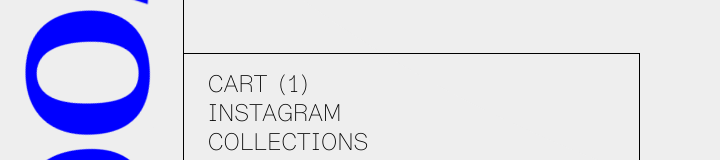
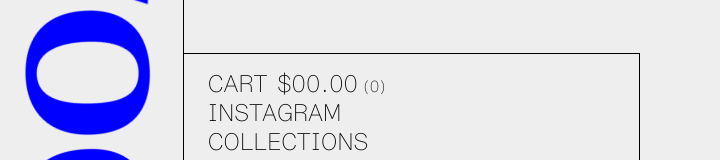
Before and after one commit to Ryjekk/nnyoc, a Next.js app: page /collections in a window 1280 px wide. Shown: the part 517-677 px from the top of the page, without its empty margins (0-720 px from the left). Built offline with nearby package versions, Linux system fonts and the light colour scheme.

Commit message:
Adding context

```diff
--- a/components/common/side/footer/Footer.js
+++ b/components/common/side/footer/Footer.js
@@ -1,14 +1,24 @@
 import {FooterWrapper, FooterWrapperTop} from "./styles";
-import {TextLight, TextLightSmall} from "../../../../styles/common/typography";
+import {CartCounter, TextLight, TextLightSmall} from "../../../../styles/common/typography";
 import Switcher from "./switcher/Switcher";
 import Link from "next/link";
-import {redirectToCheckout} from "../../../../lib/stripe/redirectToCheckout";
+import {formatCurrency} from "../../../../utils/formatCurrency";
+import {useShoppingCart} from "../../../../store/use-shopping-cart";
 
 const Footer = () => {
+    const { totalPrice, cartCount } = useShoppingCart();
+
     return (
         <div>
             <FooterWrapperTop>
-        <TextLight onClick={() => redirectToCheckout()}>CART (1)</TextLight>
+                <Link href="/cart">
+                    <div style={{display: "flex", alignItems: "baseline"}}>
+                        <TextLight>
+                            CART {formatCurrency(totalPrice)}{' '}
+                        </TextLight>
+                        <CartCounter>({cartCount})</CartCounter>
+                    </div>
+                </Link>
                 <TextLight>
                     <a href="https://www.instagram.com/nonoyesofcourse/" target="_blank" rel="noreferrer">INSTAGRAM</a>
                 </TextLight>
@@ -19,7 +29,8 @@ const Footer = () => {
 
             <FooterWrapper>
                 <Switcher/>
-          <TextLightSmall><a href="https://www.ryjewsky.com/" target="_blank" rel="noreferrer">ryjewsky</a> x NNYOC</TextLightSmall>
+                <TextLightSmall><a href="https://www.ryjewsky.com/" target="_blank" rel="noreferrer">ryjewsky</a> x
+                    NNYOC</TextLightSmall>
                 <TextLightSmall>NO NO YES OF COURSE © 2023</TextLightSmall>
                 <TextLightSmall>ICELAND / RTEYKJAVIK INGÓLFSSTRÆTI 10</TextLightSmall>
             </FooterWrapper>
--- a/pages/_app.js
+++ b/pages/_app.js
@@ -1,9 +1,12 @@
 import {DarkModeProvider} from "../context/DarkModeContext";
+import {CartProvider} from "../store/use-shopping-cart";
 
-function MyApp({ Component, pageProps }) {
-  return <DarkModeProvider>
-    <Component {...pageProps} />
-  </DarkModeProvider>
+function MyApp({Component, pageProps}) {
+    return <DarkModeProvider>
+        <CartProvider>
+            <Component {...pageProps} />
+        </CartProvider>
+    </DarkModeProvider>
 }
 
 export default MyApp
--- /dev/null
+++ b/store/use-local-storage-reducer.js
@@ -0,0 +1,36 @@
+import { useEffect, useReducer, useRef } from 'react';
+import { isClient } from '../utils/isClient';
+
+const useLocalStorageReducer = (key = '', reducer, initialValue = null) => {
+  const [state, dispatch] = useReducer(reducer, initialValue, () => {
+    try {
+      if (isClient) {
+        const item = window.localStorage.getItem(key);
+        return item ? JSON.parse(item) : initialValue;
+      }
+      return initialValue;
+    } catch (error) {
+      return initialValue;
+    }
+  });
+
+  const firstRun = useRef(true);
+
+  useEffect(() => {
+    if (firstRun.current) {
+      firstRun.current = false;
+      return;
+    }
+
+    // Update local storage with new state
+    try {
+      window.localStorage.setItem(key, JSON.stringify(state));
+    } catch (error) {
+      console.error(`Unable to store new value for ${key} in localStorage.`);
+    }
+  }, [state]);
+
+  return [state, dispatch];
+};
+
+export default useLocalStorageReducer;
--- /dev/null
+++ b/store/use-shopping-cart.js
@@ -0,0 +1,141 @@
+import React, { useContext, useMemo } from 'react';
+import useLocalStorageReducer from './use-local-storage-reducer';
+
+// Reducers
+const initialCartValues = {
+    cartDetails: {},
+    cartCount: 0,
+    totalPrice: 0,
+};
+
+const addItem = (state = {}, product = null, quantity = 0) => {
+    if (quantity <= 0 || !product) return state;
+
+    let entry = state?.cartDetails?.[product.id];
+
+    // Update item
+    if (entry) {
+        entry.quantity += quantity;
+    }
+    // Add item
+    else {
+        entry = {
+            ...product,
+            quantity,
+        };
+    }
+
+    return {
+        ...state,
+        cartDetails: {
+            ...state.cartDetails,
+            [product.id]: entry,
+        },
+        cartCount: Math.max(0, state.cartCount + quantity),
+        totalPrice: Math.max(state.totalPrice + product.price * quantity),
+    };
+};
+
+const removeItem = (state = {}, product = null, quantity = 0) => {
+    if (quantity <= 0 || !product) return state;
+
+    let entry = state?.cartDetails?.[product.id];
+
+    if (entry) {
+        // Remove item
+        if (quantity >= entry.quantity) {
+            const { [product.id]: id, ...details } = state.cartDetails;
+            return {
+                ...state,
+                cartDetails: details,
+                cartCount: Math.max(0, state.cartCount - entry.quantity),
+                totalPrice: Math.max(
+                    0,
+                    state.totalPrice - product.price * entry.quantity
+                ),
+            };
+        }
+        // Update item
+        else {
+            return {
+                ...state,
+                cartDetails: {
+                    ...state.cartDetails,
+                    [product.id]: {
+                        ...entry,
+                        quantity: entry.quantity - quantity,
+                    },
+                },
+                cartCount: Math.max(0, state.cartCount - quantity),
+                totalPrice: Math.max(0, state.totalPrice - product.price * quantity),
+            };
+        }
+    } else {
+        return state;
+    }
+};
+
+const clearCart = () => {
+    return initialCartValues;
+};
+
+const cartReducer = (state = {}, action) => {
+    switch (action.type) {
+        case 'ADD_ITEM':
+            return addItem(state, action.product, action.quantity);
+        case 'REMOVE_ITEM':
+            return removeItem(state, action.product, action.quantity);
+        case 'CLEAR_CART':
+            return clearCart();
+        default:
+            return state;
+    }
+};
+
+// Context + Provider
+const CartContext = React.createContext();
+
+export const CartProvider = ({ currency = 'USD', children = null }) => {
+    const [cart, dispatch] = useLocalStorageReducer(
+        'cart',
+        cartReducer,
+        initialCartValues
+    );
+
+    const contextValue = useMemo(
+        () => [
+            {
+                ...cart,
+                currency,
+            },
+            dispatch,
+        ],
+        [cart, currency]
+    );
+
+    return (
+        <CartContext.Provider value={contextValue}>{children}</CartContext.Provider>
+    );
+};
+
+// Hook
+export const useShoppingCart = () => {
+    const [cart, dispatch] = useContext(CartContext);
+
+    const addItem = (product, quantity = 1) =>
+        dispatch({ type: 'ADD_ITEM', product, quantity });
+
+    const removeItem = (product, quantity = 1) =>
+        dispatch({ type: 'REMOVE_ITEM', product, quantity });
+
+    const clearCart = () => dispatch({ type: 'CLEAR_CART' });
+
+    const shoppingCart = {
+        ...cart,
+        addItem,
+        removeItem,
+        clearCart,
+    };
+
+    return shoppingCart;
+};
--- a/styles/common/typography.js
+++ b/styles/common/typography.js
@@ -84,4 +84,9 @@ const ListTextExtra = styled.span`
   font-size: ${FONTSIZE.s};
 `;
 
-export {TextLightSmall, TextLight, TextHeader, OlItem, ListItem, ListTextExtra}
+const CartCounter = styled.span`
+  padding-left: 5px;
+  font-weight: 200;
+`;
+
+export {TextLightSmall, TextLight, TextHeader, OlItem, ListItem, ListTextExtra, CartCounter}
--- /dev/null
+++ b/utils/formatCurrency.js
@@ -0,0 +1,6 @@
+export const formatCurrency = (amount = 0, currency = 'USD') =>
+    new Intl.NumberFormat('en-US', {
+        style: 'currency',
+        currency,
+        minimumIntegerDigits: 2,
+    }).format(amount / 100);
--- /dev/null
+++ b/utils/isClient.js
@@ -0,0 +1 @@
+export const isClient = typeof window === 'object';
```
Also changed, not shown: pages/cart/index.js (added, +9 -0 lines). Lines whose indentation alone changed are shown as unchanged.
